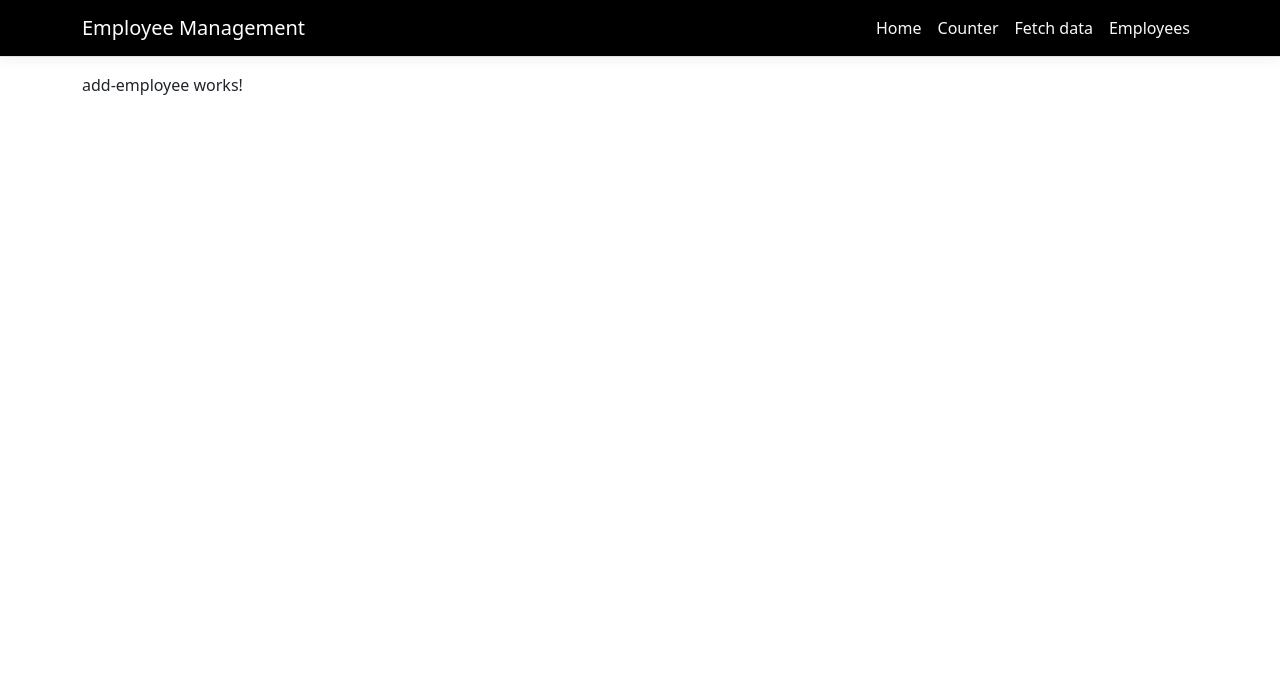
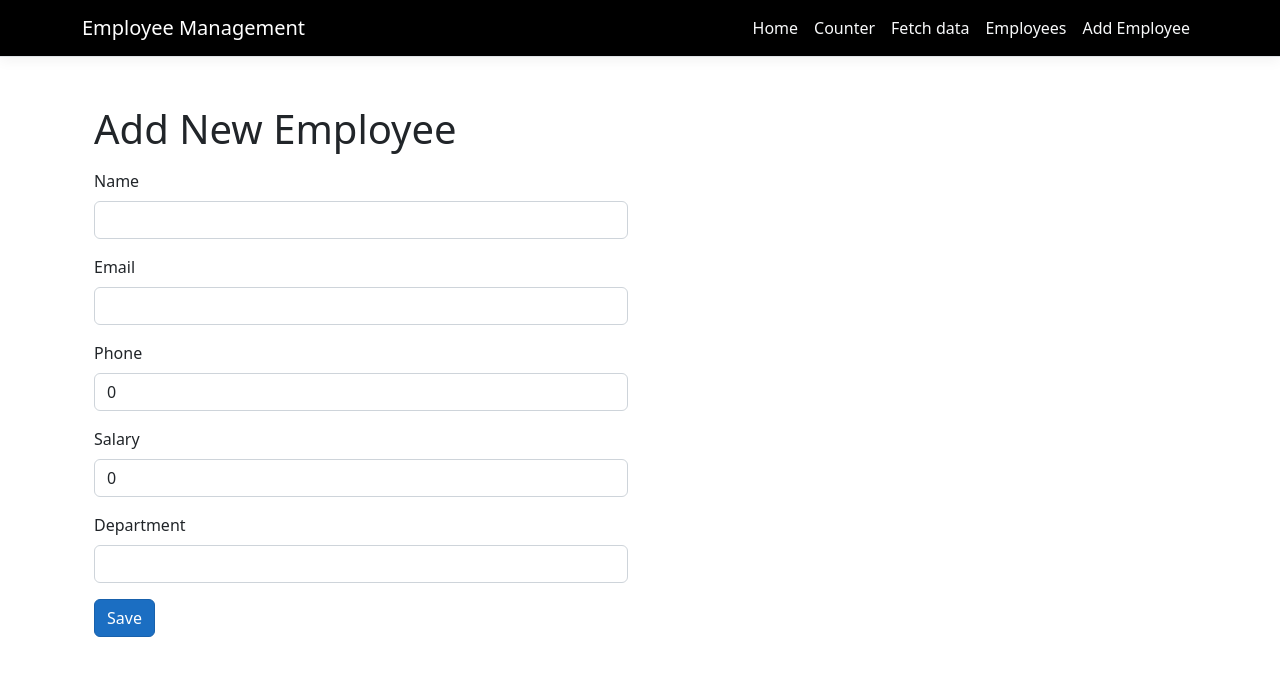
Before and after one commit to velopace/employee-mgmt, an Angular app in the folder ClientApp/: page /employees/add in a window 1280 px wide. Shown: the top 676 px of the page. Built offline with nearby package versions, Linux system fonts and the light colour scheme.

Commit message:
add employee with api

```diff
--- a/ClientApp/src/app/components/employees/add-employee/add-employee.component.html
+++ b/ClientApp/src/app/components/employees/add-employee/add-employee.component.html
@@ -1 +1,32 @@
-<p>add-employee works!</p>
+<div class="container my-5">
+    <h1 class="mb-3">Add New Employee</h1>
+
+    <div class="row">
+        <div class="col-6">
+            <form #form="ngForm" (ngSubmit)="addEmployee()">
+                <div class="mb-3">
+                    <label for="name" class="form-label">Name</label>
+                    <input type="text" class="form-control" id="name" name="name" [(ngModel)]="addEmployeeRequest.name">
+                </div>
+                <div class="mb-3">
+                    <label for="email" class="form-label">Email</label>
+                    <input type="email" class="form-control" id="email" name="email" [(ngModel)]="addEmployeeRequest.email">
+                </div>
+                <div class="mb-3">
+                    <label for="phone" class="form-label">Phone</label>
+                    <input type="number" class="form-control" id="phone" name="phone" [(ngModel)]="addEmployeeRequest.phone">
+                </div>
+                <div class="mb-3">
+                    <label for="salary" class="form-label">Salary</label>
+                    <input type="number" class="form-control" id="salary" name="salary" [(ngModel)]="addEmployeeRequest.salary">
+                </div>
+                <div class="mb-3">
+                    <label for="department" class="form-label">Department</label>
+                    <input type="text" class="form-control" id="department" name="department" [(ngModel)]="addEmployeeRequest.department">
+                </div>
+                <button type="submit" class="btn btn-primary">Save</button>
+            </form>
+        </div>
+    </div>
+
+</div>
--- a/ClientApp/src/app/components/employees/add-employee/add-employee.component.ts
+++ b/ClientApp/src/app/components/employees/add-employee/add-employee.component.ts
@@ -1,4 +1,7 @@
 import { Component } from '@angular/core';
+import { Router } from '@angular/router'
+import { Employee } from '../../../models/employee.model';
+import { EmployeesService } from '../../../services/employees.service';
 
 @Component({
   selector: 'app-add-employee',
@@ -6,5 +9,20 @@ import { Component } from '@angular/core';
   styleUrls: ['./add-employee.component.css']
 })
 export class AddEmployeeComponent {
+  addEmployeeRequest: Employee = {
+    id: '',
+    name: '',
+    email: '',
+    phone: 0,
+    salary: 0,
+    department: ''
+  }
 
+  constructor(private employeesService: EmployeesService, private router: Router) {}
+
+  addEmployee() {
+    this.employeesService.addEmployee(this.addEmployeeRequest).subscribe(employee => {
+      this.router.navigate(['employees']);
+    }, error => console.log(error));
+  }
 }
--- a/ClientApp/src/app/components/nav-menu/nav-menu.component.html
+++ b/ClientApp/src/app/components/nav-menu/nav-menu.component.html
@@ -40,6 +40,9 @@
           <li class="nav-item" [routerLinkActive]="['link-active']">
               <a class="nav-link text-light" [routerLink]="['/employees']">Employees</a>
           </li>
+          <li class="nav-item" [routerLinkActive]="['link-active']">
+              <a class="nav-link text-light" [routerLink]="['/employees/add']">Add Employee</a>
+          </li>
         </ul>
       </div>
     </div>
--- a/ClientApp/src/app/services/employees.service.ts
+++ b/ClientApp/src/app/services/employees.service.ts
@@ -13,4 +13,8 @@ export class EmployeesService {
     return this.http.get<Employee[]>(this.baseUrl + 'api/employees');
   }
 
+  addEmployee(addEmployeeRequest: Employee) {
+    addEmployeeRequest.id = '00000000-0000-0000-0000-000000000000';
+    return this.http.post<Employee>(this.baseUrl + 'api/employees', addEmployeeRequest);
+  }
 }
```
